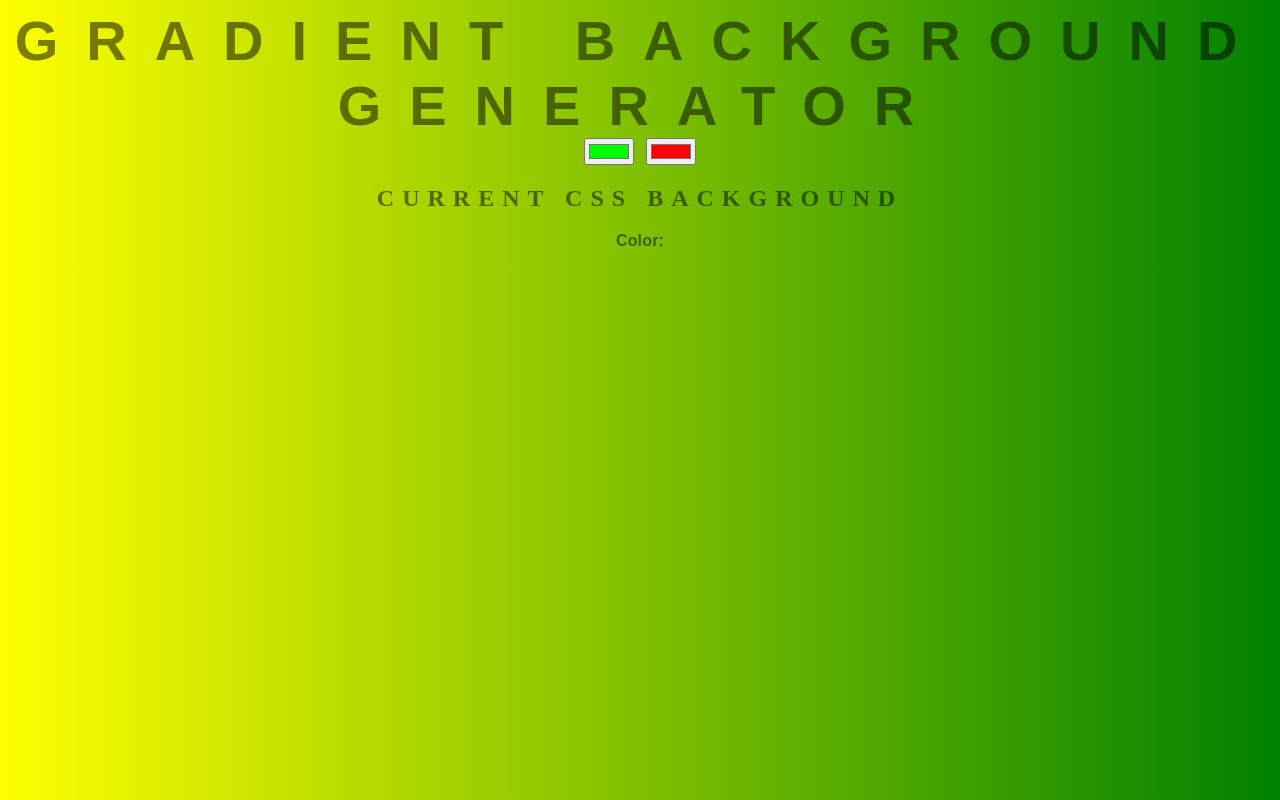
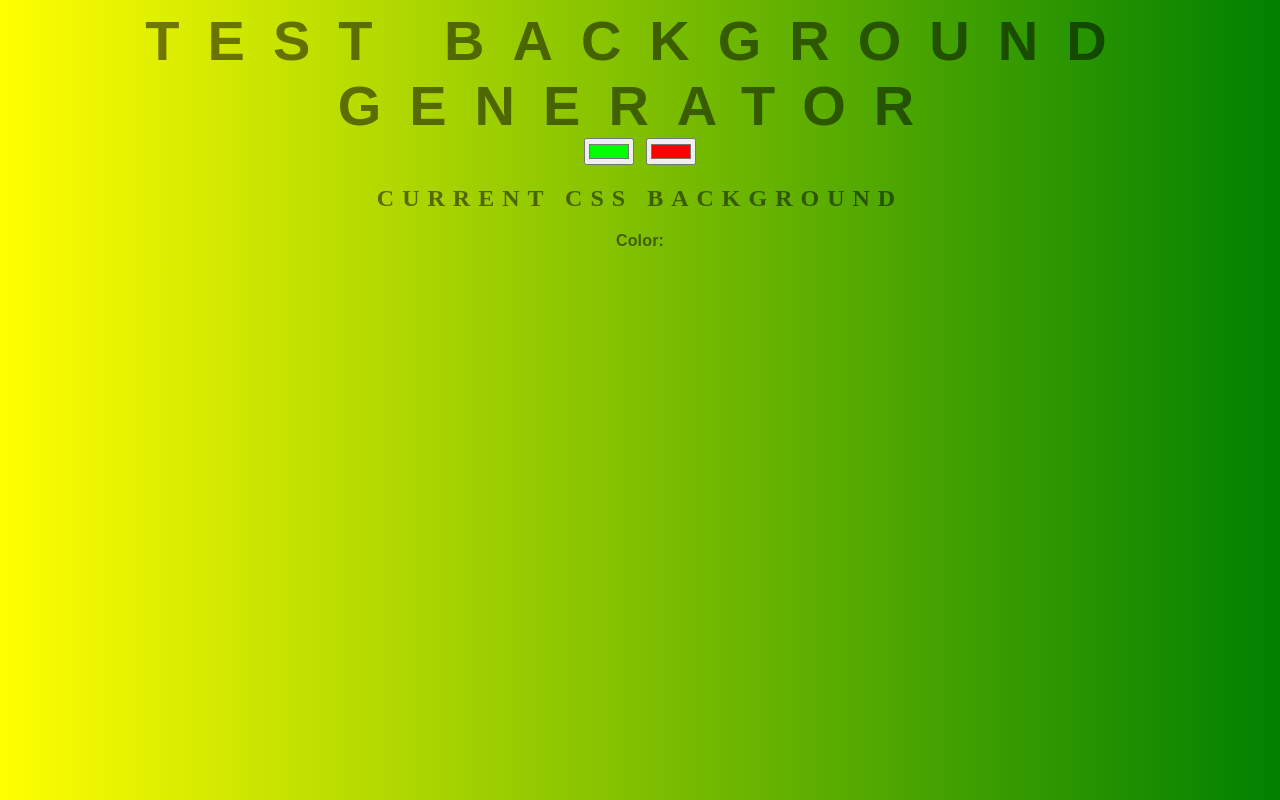
Before and after one commit to gambit411/gambit411.github.io, a plain HTML site: page index.html in a window 1280 px wide. Drawn offline with Linux system fonts and the light colour scheme.

Commit message:
change title July3

```diff
--- a/index.html
+++ b/index.html
@@ -7,7 +7,7 @@
     <title>Document</title>
 </head>
 <body id="gradient">
-    <h1>Gradient Background Generator</h1>
+    <h1>test Background Generator</h1>
     <input type="color" name="color1" id="color1" value="#00ff00">
     <input type="color" name="color2" id="color2" value="#ff0000">
 
```
